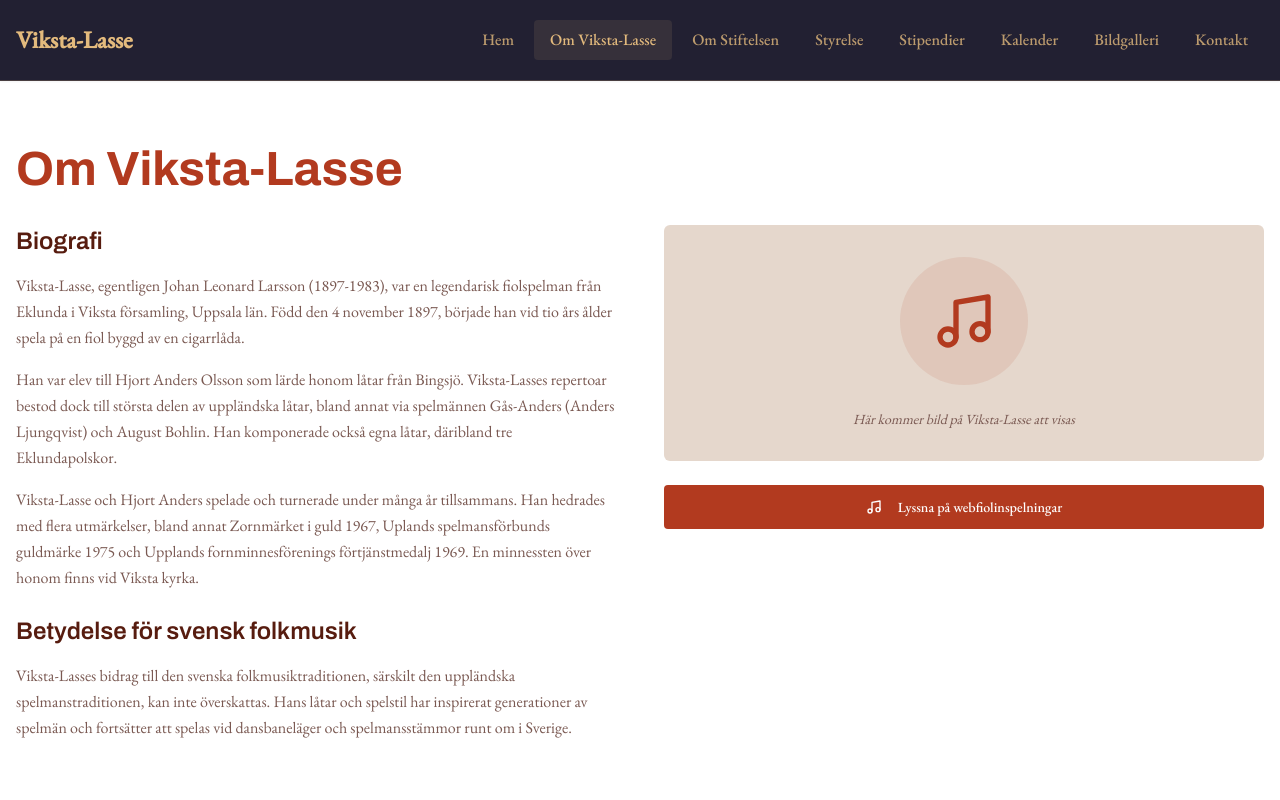
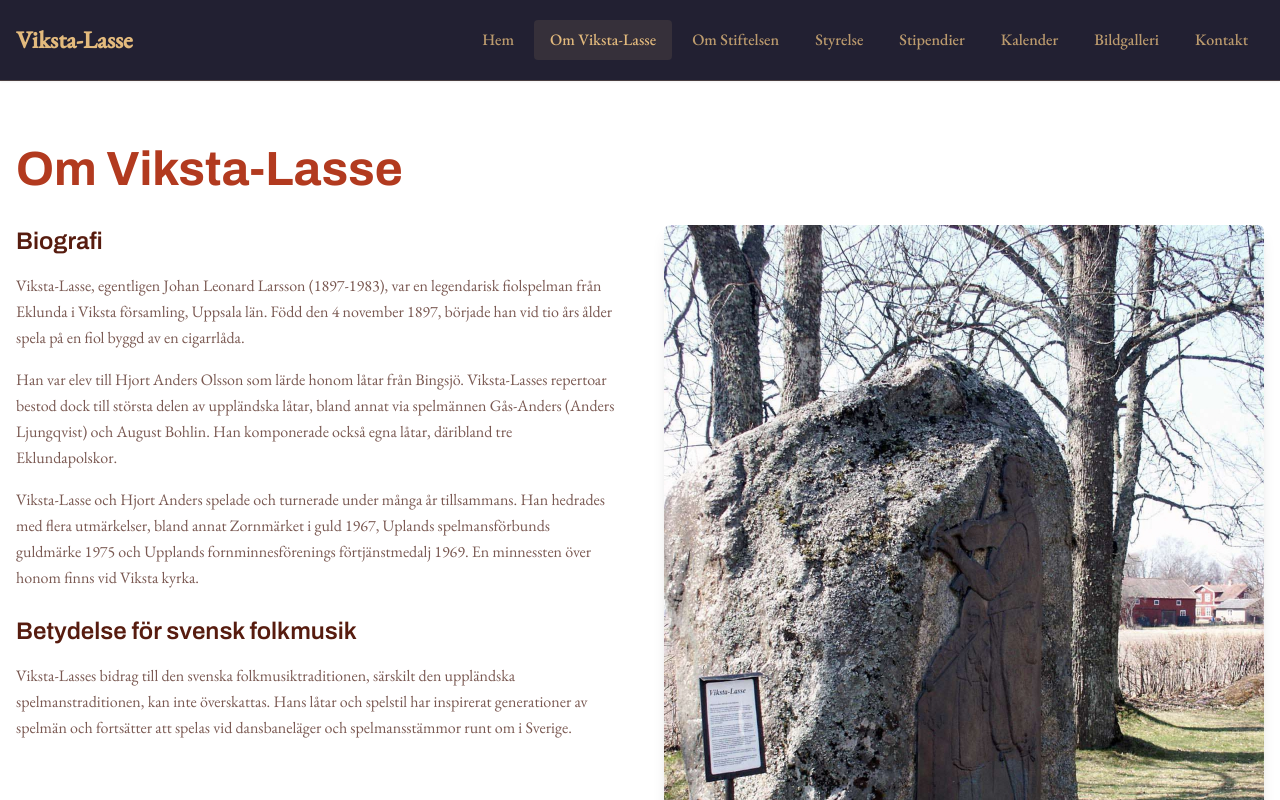
Before and after one commit to kredor/viksta-lasse-legacy, a React (Vite) app: page /om-viksta-lasse in a window 1280 px wide. Shown: the top 800 px of the page. Built offline with nearby package versions, Linux system fonts and the light colour scheme; the HTML template or start-up script is replaced by a standard one; a web font is replaced by a local one.

Commit message:
Add image to Om Viksta-Lasse page

```diff
--- a/src/pages/OmVikstaLasse.tsx
+++ b/src/pages/OmVikstaLasse.tsx
@@ -1,6 +1,7 @@
 import Layout from "@/components/Layout";
 import { Button } from "@/components/ui/button";
 import { Music } from "lucide-react";
+import memorialImage from "@/assets/viksta-lasse-memorial.jpg";
 const OmVikstaLasse = () => {
   return <Layout showFooter={false}>
       <div className="container mx-auto px-4 py-16">
@@ -36,13 +37,12 @@ const OmVikstaLasse = () => {
           </div>
 
           <div className="space-y-6">
-            <div className="bg-muted rounded-lg p-8 text-center">
-              <div className="w-32 h-32 mx-auto bg-primary/10 rounded-full flex items-center justify-center mb-6">
-                <Music className="w-16 h-16 text-primary" />
-              </div>
-              <p className="text-sm text-muted-foreground italic">
-                Här kommer bild på Viksta-Lasse att visas
-              </p>
+            <div className="rounded-lg overflow-hidden shadow-lg">
+              <img
+                src={memorialImage}
+                alt="Minnesstenen över Viksta-Lasse vid Viksta kyrka"
+                className="w-full h-auto object-cover"
+              />
             </div>
 
             <Button className="w-full" size="lg" asChild>
```
Also changed, not shown: src/assets/viksta-lasse-memorial.jpg (added).
